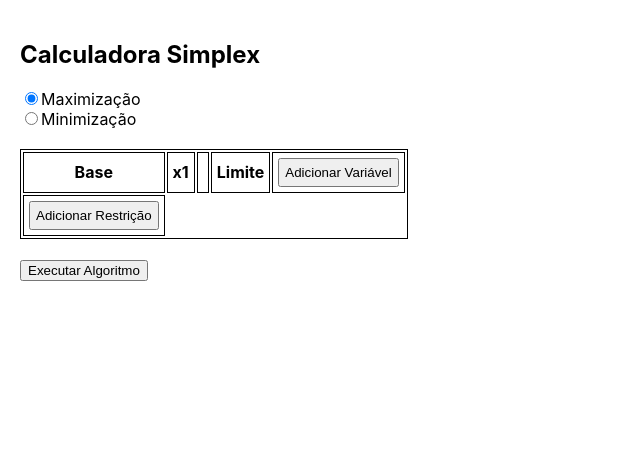
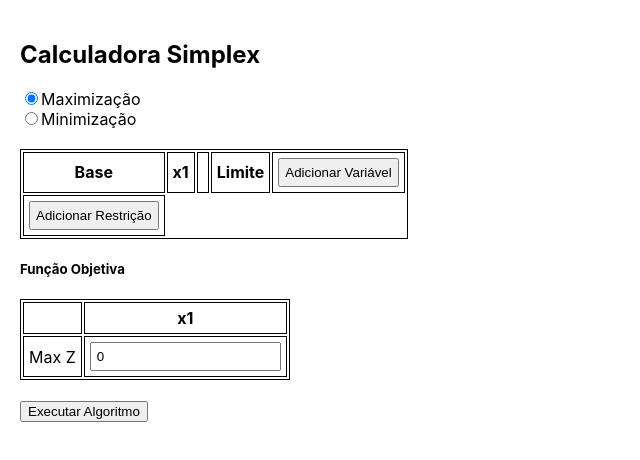
Before and after one commit to lucastomazrm/po-simplex-algorithm, a React (Create React App) app: page / in a window 1280 px wide. Both pictures are taken after a click on the button "Adicionar Variável". Shown: the top 460 px of the page, without its empty margins (0-640 px from the left). Built offline with nearby package versions, Linux system fonts and the light colour scheme.

Commit message:
insert objective function on form

```diff
--- a/src/App.tsx
+++ b/src/App.tsx
@@ -6,9 +6,9 @@ function App() {
   const [restricoes, setRestricoes] = useState<Number[][]>([]);
   const [limites, setLimites] = useState<Number[]>([]);
   const [objetivo, setObjetivo] = useState("maximizacao");
-  var funcaoObjetiva = [-30, -50];
+  const [funcaoObjetiva, setFuncaoObjetiva] = useState<Number[]>([]);
 
-  console.log(restricoes, limites);
+  console.log(restricoes, limites, funcaoObjetiva);
   return (
     <div className="container">
       <h2>Calculadora Simplex</h2>
@@ -38,6 +38,7 @@ function App() {
                 <button
                   onClick={() => {
                     setVariaveis([...variaveis, "x"]);
+                    setFuncaoObjetiva([...funcaoObjetiva, 0])
                     if (restricoes.length > 0) {
                       restricoes.forEach((r, i) => {
                         restricoes[i].push(0);
@@ -58,12 +59,10 @@ function App() {
                 {variaveis.map((y, indexVariavel) => (
                   <td key={indexVariavel}>
                     <input
-                      type="number"
+                      type="text"
                       value={restricoes[indexRestricao][indexVariavel].toString()}
-                      onChange={(event: any) => {
-                        restricoes[indexRestricao][indexVariavel] = parseFloat(
-                          event.target.value
-                        );
+                      onChange={(event: React.ChangeEvent<HTMLInputElement>) => {
+                        restricoes[indexRestricao][indexVariavel] = parseFloat(event.target.value);
                         setRestricoes([...restricoes]);
                       }}
                     />
@@ -73,7 +72,7 @@ function App() {
                 <td className="simplex-indicador">{objetivo === "maximizacao" ? "<=" : ">="}</td>
                 <td>
                   <input
-                    type="number"
+                    type="text"
                     value={limites[indexRestricao].toString()}
                     onChange={event => {
                       limites[indexRestricao] = parseFloat(event.target.value);
@@ -104,6 +103,34 @@ function App() {
             </tr>
           </tfoot>
         </table>
+        <h5>Função Objetiva</h5>
+        <table>
+          <thead>
+            <tr>
+              <th></th>
+              {variaveis.map((value, index) => (
+                <th key={index}>{`x${index + 1}`}</th>
+              ))}
+            </tr>
+          </thead>
+          <tbody>
+            <tr>
+              <td>Max Z</td>
+              {variaveis.map((value, index) => (
+                <td key={index}>
+                  <input
+                    type="text"
+                    value={funcaoObjetiva[index].toString()}
+                    onChange={event => {
+                      funcaoObjetiva[index] = parseFloat(event.target.value);
+                      setFuncaoObjetiva([...funcaoObjetiva]);
+                    }}
+                  />
+                </td>
+              ))}
+            </tr>
+          </tbody>
+        </table>
         <br />
         <button
           onClick={() => {
```
Also changed, not shown: src/script.js (+8 -8 lines).
